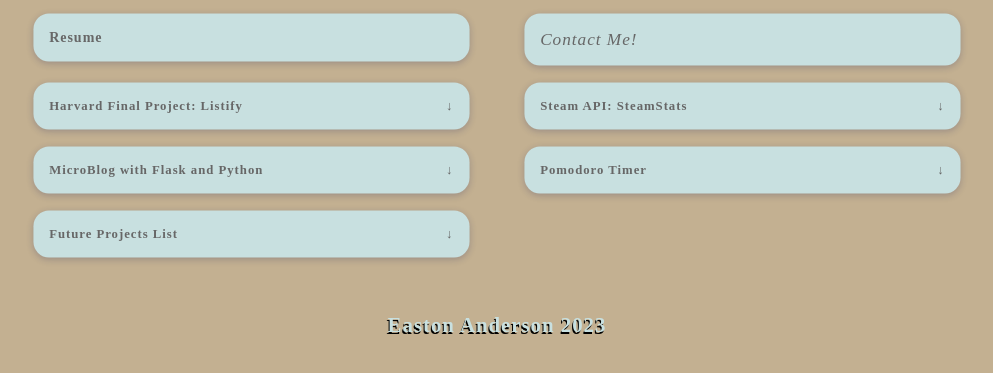
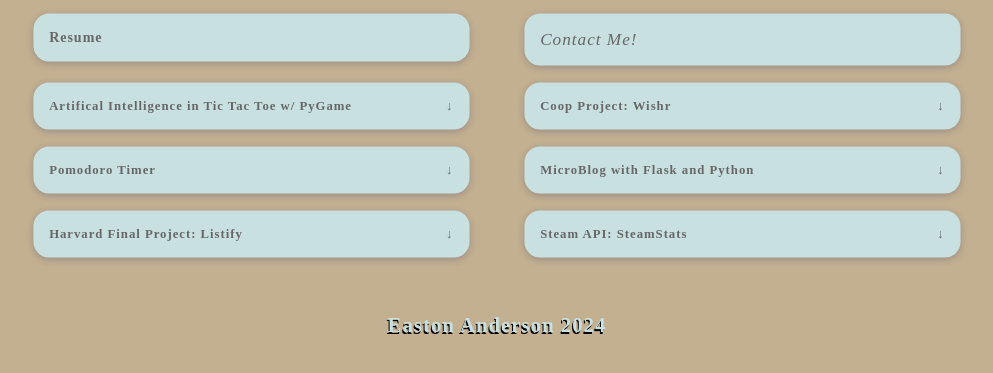
Before and after one commit to EastonA01/Portfolio, a website: page dist/index.html in a window 1280 px wide. Shown: the part 301-674 px from the top of the page, without its empty margins (143-1136 px from the left). Drawn offline with Linux system fonts and the light colour scheme.

Commit message:
Adjusted site layout and added projects.

```diff
--- a/dist/index.html
+++ b/dist/index.html
@@ -46,6 +46,71 @@
           </address>
         </li>
 
+        <li class="box" title="Artifical Intelligence in Tic Tac Toe w/ PyGame">
+          <a href="https://github.com/EastonA01/TicTacToe-With-PyGame">
+              <div class="title">
+                <h1 class="p">Artifical Intelligence in Tic Tac Toe w/ PyGame</h1>
+                <p class="p">↓</p>
+              </div>
+          </a>
+          <div class="hide">
+            <img src="assets\photos\tictactoe.png" class="visual1">
+            <p class="p">This project was done in part with my time with Harvard's CS50AI Course, wherein we built an agent that is seemingly unbeatable against any human player.
+            </p>
+
+          </div>
+          </li>
+
+      <li class="box" title="Wishr">
+        <a href="https://github.com/tcyr123/Wishr">
+            <div class="title">
+              <h1 class="p">Coop Project: Wishr</h1>
+              <p class="p">↓</p>
+            </div>
+        </a>
+        <div class="hide">
+          <img src="assets\photos\Wishr.png" class="visual1">
+          <p class="p">A project that goes beyond making a simple C.R.U.D application, Wishr is used to show competency in a multitude of running technologies.
+          </p>
+
+        </div>
+          </li>
+
+      <li class="box" title="Po">
+            <a href="https://eastona01.github.io/PomodoroTimer/">
+                <div class="title">
+                  <h1 class="p">Pomodoro Timer</h1>
+                  <p class="p">↓</p>
+                </div>
+            </a>
+            <div class="hide">
+              <!-- <video controls>
+                <source src="assets\videos\2023-06-15 18-59-29.mp4" type="video/mp4">
+              </video> -->
+              <img src="assets\photos\pomodoro.png" class="visual1">
+              <p class="p"> A pomodoro timer put together in the short span of an afternoon in conjunction with the Advent of JavaScript program, users are able to adjust the minutes and seconds and are greeted with a soundbyte of Back in Black when the timer reaches 0.
+              </p>
+
+            </div>
+          </li>
+
+      <li class="box" title="MicroBlog with Flask and Python">
+            <a href="https://github.com/EastonA01/MicroBlog-With-Flask-and-Python">
+                <div class="title">
+                  <h1 class="p">MicroBlog with Flask and Python</h1>
+                  <p class="p">↓</p>
+                </div>
+            </a>
+            <div class="hide">
+              <video controls>
+                <source src="assets\videos\2023-06-15 18-59-29.mp4" type="video/mp4">
+              </video>
+              <p class="p">A microblog application that was built reference to many modern blogging applications, with Twitter being the closest popular example to the project. With a fully fleshed out login form, email functionality, landing page, explore page, and users page. Email functionality is also available. Inspiration from miguelgrinberg.com
+              </p>
+
+            </div>
+          </li>
+
         <li class="box myDIV" title="Harvard Final Project: Listify">
             <a href="https://github.com/code50/97856048/tree/main/project">
                 <div class="title">
@@ -59,7 +124,7 @@
                 <p class="p">This project is a web app that was designed for the purpose of keeping track of lists made by multiple users at once, all the while giving said users the ability to share their lists with others, and being able to modify the contents of the list without having needed to send an updated list to whomever they desire, this app is particularly useful for lists that are sent out as a checklist such as a Christmas/Birthday list but is shines as a registry for an assortment of occasions such as a wedding or baby shower.</p>
               </div>
             </a>
-        </li>
+          </li>
 
         <li class="box" title="Steam API: SteamStats">
             <a href="https://github.com/EastonA01/SteamStats">
@@ -75,43 +140,10 @@
                   <p class="p">The SteamStats Project in it's original form is meant to display the data of Steam user's given their SteamID, alongside some additional data from their friends, with the ability to jump between both your SteamStats and your friends' statistics. With the primary asset being the ability to compare your statistics with your friends'.</p>
                 </div>
             </a>
-        </li>
-
-          <li class="box" title="MicroBlog with Flask and Python">
-              <a href="https://github.com/EastonA01/MicroBlog-With-Flask-and-Python">
-                  <div class="title">
-                    <h1 class="p">MicroBlog with Flask and Python</h1>
-                    <p class="p">↓</p>
-                  </div>
-              </a>
-              <div class="hide">
-                <video controls>
-                  <source src="assets\videos\2023-06-15 18-59-29.mp4" type="video/mp4">
-                </video>
-                <p class="p">A microblog application that was built reference to many modern blogging applications, with Twitter being the closest popular example to the project. With a fully fleshed out login form, email functionality, landing page, explore page, and users page. Email functionality is also available. Inspiration from miguelgrinberg.com
-                </p>
-
-              </div>
           </li>
 
-          <li class="box" title="Po">
-              <a href="https://eastona01.github.io/PomodoroTimer/">
-                  <div class="title">
-                    <h1 class="p">Pomodoro Timer</h1>
-                    <p class="p">↓</p>
-                  </div>
-              </a>
-              <div class="hide">
-                <!-- <video controls>
-                  <source src="assets\videos\2023-06-15 18-59-29.mp4" type="video/mp4">
-                </video> -->
-                <img src="assets\photos\pomodoro.png" class="visual1">
-                <p class="p"> A pomodoro timer put together in the short span of an afternoon in conjunction with the Advent of JavaScript program, users are able to adjust the minutes and seconds and are greeted with a soundbyte of Back in Black when the timer reaches 0.
-                </p>
-
-              </div>
-          </li>
-
+        <!-- Casing out future projects list as hidden for now until I finish schooling!   -->
+        <div hidden>
         <li class="box" title="Future Projects List">
           <div class="title">
             <h1 class="p">Future Projects List</h1>
@@ -132,11 +164,12 @@
             </div>
 
         </li>
+      </div>
 
       </ul>
 
       <footer class="footer">
-        <h1>Easton Anderson 2023</h1>
+        <h1>Easton Anderson 2024</h1>
       </footer>
     </main>
   </body>
--- a/package.json
+++ b/package.json
@@ -9,7 +9,7 @@
   "keywords": [],
   "author": "",
   "license": "ISC",
-  "homepage":"https://eastonandrew01.github.io/Portfolio",
+  "homepage": "https://eastonandrew01.github.io/Portfolio",
   "dependencies": {
     "gh-pages": "^5.0.0"
   }
```
Also changed, not shown: dist/assets/photos/Wishr.png (added), dist/assets/photos/tictactoe.png (added), 2 other files.
